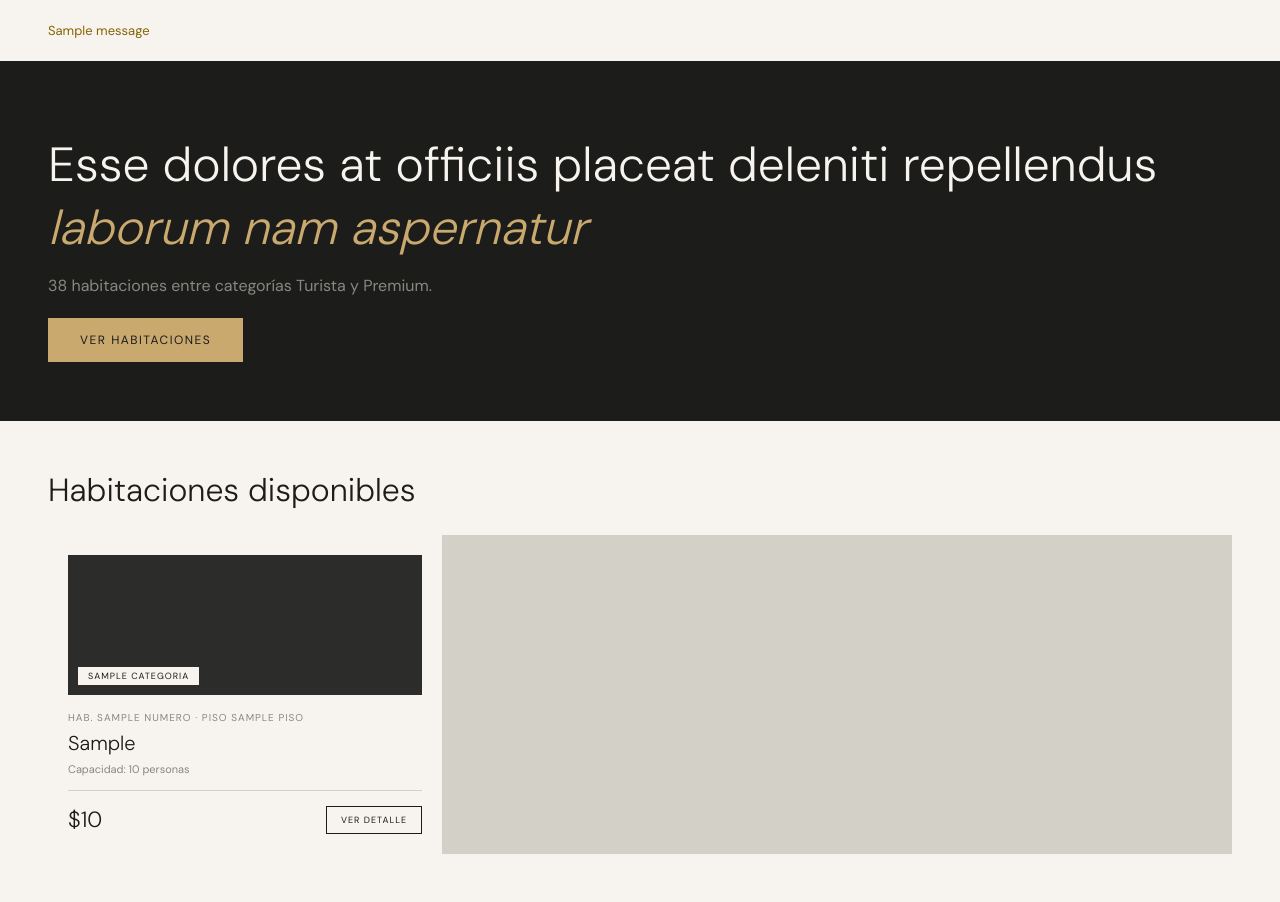
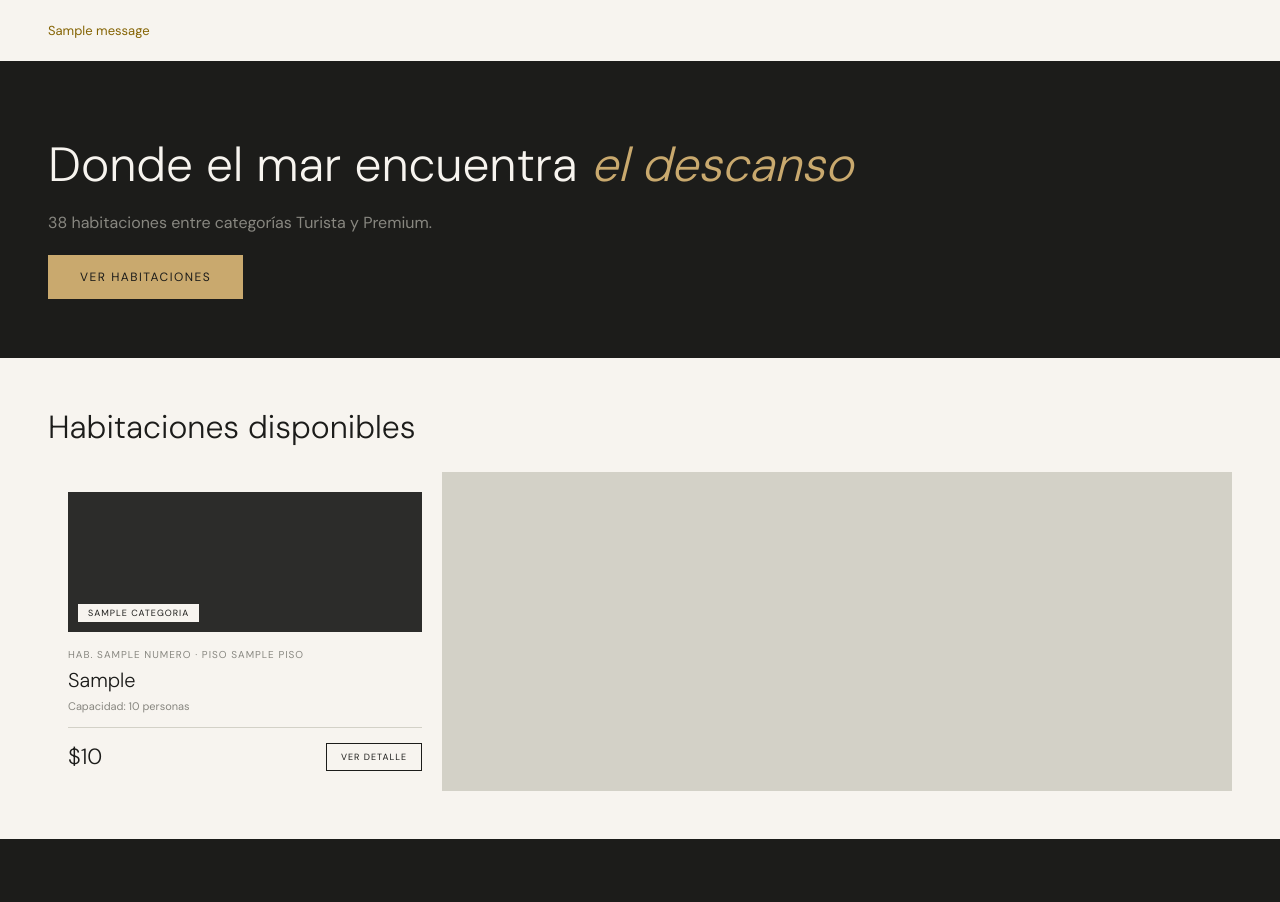
Before and after one commit to sebastian006107/ingenieriaSoftware, a Django app: template reservas/templates/inicio.html in a window 1280 px wide. Shown: the part 64-966 px from the top of the page. After the commit the page ends 903 px from the top, so only its background shows below. Run offline with Django 5.2, Linux system fonts and the light colour scheme; the template is opened without the code that fills it: most values are stand-ins (such as "Sample title", 1, 10 or a date in 2020); one stand-in notice (Sample message) is shown.

Commit message:
estilos css y templates actualizados

```diff
--- /dev/null
+++ b/reservas/static/css/estilos.css
@@ -0,0 +1,98 @@
+@import url('https://fonts.googleapis.com/css2?family=Cormorant+Garamond:ital,wght@0,300;0,400;0,600;1,300;1,400&family=DM+Sans:wght@300;400;500&display=swap');
+
+* { box-sizing: border-box; margin: 0; padding: 0; }
+body { font-family: 'DM Sans', sans-serif; background: #F7F4EF; color: #1C1C1A; }
+
+/* NAVBAR */
+nav { background: #1C1C1A; padding: 0 48px; height: 64px; display: flex; align-items: center; justify-content: space-between; }
+.logo { font-family: 'Cormorant Garamond', serif; font-size: 19px; font-weight: 300; color: #F7F4EF; letter-spacing: 2px; text-transform: uppercase; text-decoration: none; }
+.nav-links { display: flex; align-items: center; gap: 24px; }
+.nav-links a { color: #888780; font-size: 11px; letter-spacing: 1.5px; text-transform: uppercase; text-decoration: none; }
+.nav-links a:hover { color: #F7F4EF; }
+.nav-user { color: #C9A96E; font-size: 11px; letter-spacing: 1px; text-transform: uppercase; }
+.btn-gold { background: #C9A96E; color: #1C1C1A !important; padding: 7px 18px; font-size: 11px; letter-spacing: 1.5px; text-transform: uppercase; text-decoration: none; }
+.btn-gold:hover { background: #BA8A4E; }
+
+/* GENERAL */
+.container { padding: 48px; }
+.messages { padding: 12px 48px; font-size: 13px; }
+.messages p { padding: 10px 0; color: #856404; }
+
+/* INICIO - HERO */
+.hero { background: #1C1C1A; padding: 72px 48px; }
+.hero-title { font-size: 48px; color: #F7F4EF; font-weight: 300; margin-bottom: 16px; }
+.hero-title em { color: #C9A96E; }
+.hero-sub { color: #888780; margin-bottom: 32px; }
+.btn-gold-lg { padding: 14px 32px; font-size: 12px; }
+
+/* INICIO - ROOMS GRID */
+.rooms-section { padding: 48px; }
+.rooms-section h2 { font-size: 32px; font-weight: 300; margin-bottom: 24px; }
+.rooms-grid { display: grid; grid-template-columns: repeat(3, 1fr); gap: 1px; background: #D3D1C7; }
+.room-card { background: #F7F4EF; padding: 20px; }
+.room-card-img { background: #2C2C2A; height: 140px; margin-bottom: 16px; display: flex; align-items: flex-end; padding: 10px; }
+.badge-premium { background: #C9A96E; padding: 3px 10px; font-size: 9px; letter-spacing: 1px; text-transform: uppercase; }
+.badge-turista { background: #F7F4EF; padding: 3px 10px; font-size: 9px; letter-spacing: 1px; text-transform: uppercase; }
+.room-card-num { font-size: 10px; color: #888780; text-transform: uppercase; letter-spacing: 1px; }
+.room-card-name { font-size: 20px; font-weight: 300; margin: 6px 0; }
+.room-card-cap { font-size: 11px; color: #888780; }
+.room-card-footer { display: flex; justify-content: space-between; align-items: center; margin-top: 14px; padding-top: 14px; border-top: 0.5px solid #D3D1C7; }
+.room-card-price { font-size: 22px; font-weight: 300; }
+.btn-outline { border: 0.5px solid #1C1C1A; padding: 7px 14px; font-size: 9px; letter-spacing: 1px; text-transform: uppercase; text-decoration: none; color: #1C1C1A; }
+.btn-outline:hover { background: #C9A96E; border-color: #C9A96E; }
+
+
+/* FORMULARIOS */
+.form-wrap { background: #1C1C1A; min-height: 520px; display: flex; align-items: center; justify-content: center; padding: 40px; }
+.form-card { background: #F7F4EF; width: 100%; max-width: 400px; padding: 40px; }
+.form-card-wide { background: #F7F4EF; width: 100%; max-width: 420px; padding: 40px; }
+.eyebrow { font-size: 10px; letter-spacing: 3px; text-transform: uppercase; color: #C9A96E; margin-bottom: 14px; }
+.form-title { font-size: 32px; font-weight: 300; margin-bottom: 4px; }
+.form-title-lg { font-size: 32px; font-weight: 300; margin-bottom: 28px; }
+.form-sub { font-size: 12px; color: #888780; margin-bottom: 28px; }
+.input-label { font-size: 10px; letter-spacing: 2px; text-transform: uppercase; color: #888780; margin-bottom: 6px; display: block; }
+.input-field { width: 100%; padding: 10px 0; border: none; border-bottom: 1px solid #D3D1C7; background: transparent; font-size: 14px; margin-bottom: 18px; outline: none; }
+.input-field-last { width: 100%; padding: 10px 0; border: none; border-bottom: 1px solid #D3D1C7; background: transparent; font-size: 14px; margin-bottom: 24px; outline: none; }
+.btn-primary { width: 100%; background: #1C1C1A; color: #F7F4EF; border: none; padding: 13px; font-size: 11px; letter-spacing: 2px; text-transform: uppercase; cursor: pointer; }
+.form-link { font-size: 12px; color: #888780; text-align: center; margin-top: 16px; }
+.form-link a { color: #C9A96E; text-decoration: none; }
+
+/* CATALOGO */
+.catalog-filter-links { margin-bottom: 16px; }
+.catalog-filter-links a { color: #888780; font-size: 11px; text-decoration: none; margin-right: 8px; }
+.catalog-filter-links a:hover { color: #1C1C1A; }
+.room-list-item { margin-bottom: 16px; padding-bottom: 16px; border-bottom: 0.5px solid #D3D1C7; }
+.room-list-item p { font-size: 13px; color: #888780; margin-bottom: 4px; }
+.room-list-item a { font-size: 11px; color: #C9A96E; text-decoration: none; }
+
+/* DETALLE */
+.detail-back { font-size: 11px; color: #888780; text-decoration: none; display: inline-block; margin-bottom: 16px; }
+.detail-title { font-size: 28px; font-weight: 300; margin-bottom: 8px; }
+.detail-info p { font-size: 13px; color: #888780; margin-bottom: 6px; }
+.detail-link { font-size: 12px; color: #C9A96E; text-decoration: none; display: inline-block; margin-top: 16px; }
+
+/* RESERVAR */
+.reservar-title { font-size: 28px; font-weight: 300; margin-bottom: 8px; }
+.reservar-price { font-size: 13px; color: #888780; margin-bottom: 24px; }
+.reservar-label { display: block; font-size: 12px; color: #888780; margin-bottom: 4px; }
+.reservar-input { width: 100%; padding: 8px 0; border: none; border-bottom: 1px solid #D3D1C7; background: transparent; font-size: 14px; margin-bottom: 16px; outline: none; }
+.reservar-btn { background: #1C1C1A; color: #F7F4EF; border: none; padding: 12px 24px; font-size: 11px; letter-spacing: 2px; text-transform: uppercase; cursor: pointer; margin-top: 8px; }
+
+/* CONFIRMACION */
+.confirm-title { font-size: 28px; font-weight: 300; margin-bottom: 16px; }
+.confirm-info p { font-size: 13px; color: #888780; margin-bottom: 6px; }
+.confirm-link { font-size: 12px; color: #C9A96E; text-decoration: none; display: inline-block; margin-top: 16px; }
+
+/* MIS RESERVAS */
+.reservas-title { font-family: 'Cormorant Garamond', serif; font-size: 32px; font-weight: 300; margin-bottom: 24px; }
+.reservas-list { display: flex; flex-direction: column; gap: 1px; background: #D3D1C7; }
+.reserva-item { background: #F7F4EF; display: grid; grid-template-columns: 1fr auto; align-items: center; padding: 20px 24px; }
+.reserva-id { font-size: 10px; color: #888780; text-transform: uppercase; letter-spacing: 1px; margin-bottom: 4px; }
+.reserva-nombre { font-size: 18px; font-weight: 300; margin-bottom: 6px; }
+.reserva-fechas { font-size: 12px; color: #888780; }
+.reserva-monto { font-family: 'Cormorant Garamond', serif; font-size: 22px; font-weight: 300; text-align: right; }
+.reserva-monto-label { font-size: 10px; color: #888780; margin-bottom: 8px; text-align: right; }
+.badge-confirmada { padding: 3px 10px; font-size: 9px; letter-spacing: 1px; text-transform: uppercase; border: 0.5px solid #C9A96E; color: #BA8A4E; }
+.badge-cancelada { padding: 3px 10px; font-size: 9px; letter-spacing: 1px; text-transform: uppercase; border: 0.5px solid #B4B2A9; color: #5F5E5A; }
+.badge-pendiente { padding: 3px 10px; font-size: 9px; letter-spacing: 1px; text-transform: uppercase; border: 0.5px solid #D3D1C7; color: #888780; }
+.reservas-empty { font-size: 14px; color: #888780; }
--- a/reservas/templates/base.html
+++ b/reservas/templates/base.html
@@ -1,24 +1,11 @@
+{% load static %}
 <!DOCTYPE html>
 <html lang="es">
 <head>
     <meta charset="UTF-8">
     <meta name="viewport" content="width=device-width, initial-scale=1.0">
     <title>Hotel Pacific Reef</title>
-    <style>
-        @import url('https://fonts.googleapis.com/css2?family=Cormorant+Garamond:ital,wght@0,300;0,400;0,600;1,300;1,400&family=DM+Sans:wght@300;400;500&display=swap');
-        * { box-sizing: border-box; margin: 0; padding: 0; }
-        body { font-family: 'DM Sans', sans-serif; background: #F7F4EF; color: #1C1C1A; }
-        nav { background: #1C1C1A; padding: 0 48px; height: 64px; display: flex; align-items: center; justify-content: space-between; }
-        .logo { font-family: 'Cormorant Garamond', serif; font-size: 19px; font-weight: 300; color: #F7F4EF; letter-spacing: 2px; text-transform: uppercase; text-decoration: none; }
-        .nav-links { display: flex; align-items: center; gap: 24px; }
-        .nav-links a { color: #888780; font-size: 11px; letter-spacing: 1.5px; text-transform: uppercase; text-decoration: none; }
-        .nav-links a:hover { color: #F7F4EF; }
-        .nav-user { color: #C9A96E; font-size: 11px; letter-spacing: 1px; text-transform: uppercase; }
-        .btn-gold { background: #C9A96E; color: #1C1C1A !important; padding: 7px 18px; font-size: 11px; letter-spacing: 1.5px; text-transform: uppercase; text-decoration: none; }
-        .btn-gold:hover { background: #BA8A4E; }
-        .container { padding: 48px; }
-        .messages { padding: 12px 48px; font-size: 13px; }
-    </style>
+    <link rel="stylesheet" href="{% static 'css/estilos.css' %}">
 </head>
 <body>
 <nav>
@@ -38,7 +25,7 @@
 {% if messages %}
 <div class="messages">
     {% for message in messages %}
-        <p style="padding:10px 0; color:#856404;">{{ message }}</p>
+        <p>{{ message }}</p>
     {% endfor %}
 </div>
 {% endif %}
--- a/reservas/templates/confirmacion.html
+++ b/reservas/templates/confirmacion.html
@@ -1,7 +1,8 @@
 {% extends 'base.html' %}
 {% block content %}
 <div class="container">
-    <h1>¡Reserva confirmada!</h1>
+    <h1 class="confirm-title">¡Reserva confirmada!</h1>
+    <div class="confirm-info">
         <p>Código: #{{ reserva.id }}</p>
         <p>Habitación: {{ reserva.habitacion.numero }}</p>
         <p>Check-in: {{ reserva.fecha_entrada }}</p>
@@ -9,6 +10,7 @@
         <p>Total estadía: ${{ reserva.total_estadía }}</p>
         <p>Monto pagado (30%): ${{ reserva.monto_reserva }}</p>
         <p>Saldo al check-in (70%): ${{ reserva.monto_pendiente }}</p>
-    <a href="{% url 'inicio' %}">Volver al inicio</a>
+    </div>
+    <a class="confirm-link" href="{% url 'inicio' %}">Volver al inicio</a>
 </div>
 {% endblock %}
--- a/reservas/templates/inicio.html
+++ b/reservas/templates/inicio.html
@@ -1,26 +1,26 @@
 {% extends 'base.html' %}
 {% block content %}
-<div style="background:#1C1C1A; padding: 72px 48px;">
-    <h1 style="font-size:48px; color:#F7F4EF; font-weight:300; margin-bottom:16px;">
-        Esse dolores at officiis placeat deleniti repellendus <em style="color:#C9A96E;">laborum nam aspernatur</em>
+<div class="hero">
+    <h1 class="hero-title">
+        Donde el mar encuentra <em>el descanso</em>
     </h1>
-    <p style="color:#888780; margin-bottom:32px;">38 habitaciones entre categorías Turista y Premium.</p>
-    <a href="{% url 'catalogo' %}" class="btn-gold" style="padding:14px 32px; font-size:12px;">Ver habitaciones</a>
+    <p class="hero-sub">38 habitaciones entre categorías Turista y Premium.</p>
+    <a href="{% url 'catalogo' %}" class="btn-gold btn-gold-lg">Ver habitaciones</a>
 </div>
-<div class="container">
-    <h2 style="font-size:32px; font-weight:300; margin-bottom:24px;">Habitaciones disponibles</h2>
-    <div style="display:grid; grid-template-columns:repeat(3,1fr); gap:1px; background:#D3D1C7;">
+<div class="rooms-section">
+    <h2>Habitaciones disponibles</h2>
+    <div class="rooms-grid">
         {% for hab in habitaciones %}
-        <div style="background:#F7F4EF; padding:20px;">
-            <div style="background:#2C2C2A; height:140px; margin-bottom:16px; display:flex; align-items:flex-end; padding:10px;">
-                <span style="background:{% if hab.categoria == 'premium' %}#C9A96E{% else %}#F7F4EF{% endif %}; padding:3px 10px; font-size:9px; letter-spacing:1px; text-transform:uppercase;">{{ hab.categoria }}</span>
+        <div class="room-card">
+            <div class="room-card-img">
+                <span class="{% if hab.categoria == 'premium' %}badge-premium{% else %}badge-turista{% endif %}">{{ hab.categoria }}</span>
             </div>
-            <p style="font-size:10px; color:#888780; text-transform:uppercase; letter-spacing:1px;">Hab. {{ hab.numero }} · Piso {{ hab.piso }}</p>
-            <p style="font-size:20px; font-weight:300; margin:6px 0;">{{ hab.get_categoria_display }}</p>
-            <p style="font-size:11px; color:#888780;">Capacidad: {{ hab.capacidad }} personas</p>
-            <div style="display:flex; justify-content:space-between; align-items:center; margin-top:14px; padding-top:14px; border-top:0.5px solid #D3D1C7;">
-                <span style="font-size:22px; font-weight:300;">${{ hab.precio_noche }}</span>
-                <a href="{% url 'detalle_habitacion' hab.id %}" style="border:0.5px solid #1C1C1A; padding:7px 14px; font-size:9px; letter-spacing:1px; text-transform:uppercase; text-decoration:none; color:#1C1C1A;">Ver detalle</a>
+            <p class="room-card-num">Hab. {{ hab.numero }} · Piso {{ hab.piso }}</p>
+            <p class="room-card-name">{{ hab.get_categoria_display }}</p>
+            <p class="room-card-cap">Capacidad: {{ hab.capacidad }} personas</p>
+            <div class="room-card-footer">
+                <span class="room-card-price">${{ hab.precio_noche }}</span>
+                <a href="{% url 'detalle_habitacion' hab.id %}" class="btn-outline">Ver detalle</a>
             </div>
         </div>
         {% endfor %}
```
Also changed, not shown: reservas/templates/catalogo.html (+6 -6 lines), reservas/templates/detalle.html (+10 -8 lines), reservas/templates/login.html (+10 -10 lines), reservas/templates/mis_reservas.html (+13 -11 lines), reservas/templates/registro.html (+18 -18 lines), reservas/templates/reservar.html (+7 -7 lines), db.sqlite3. Lines whose indentation alone changed are shown as unchanged.
